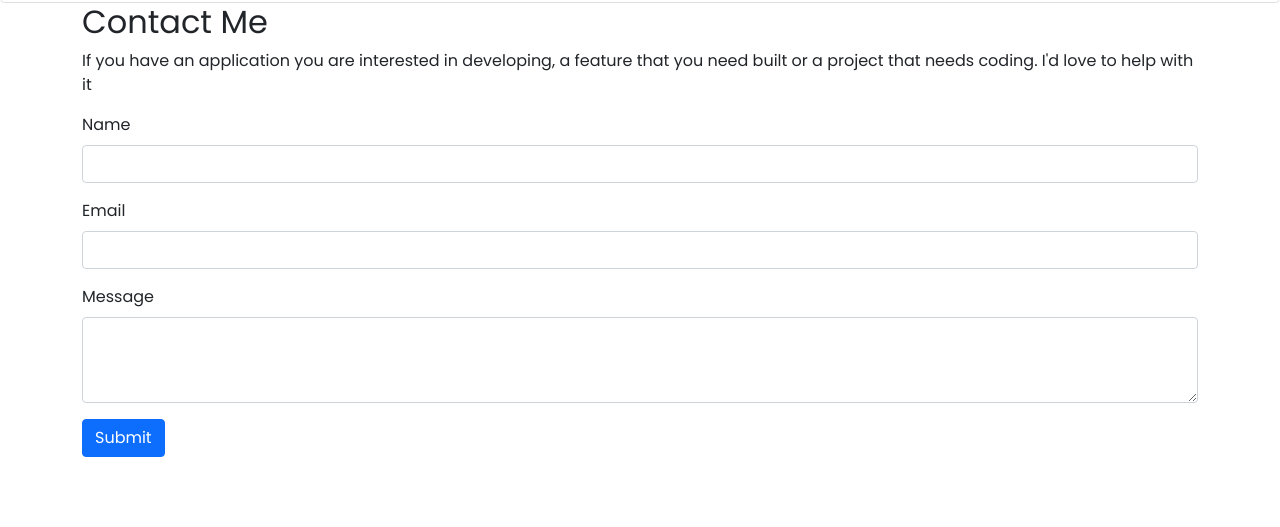
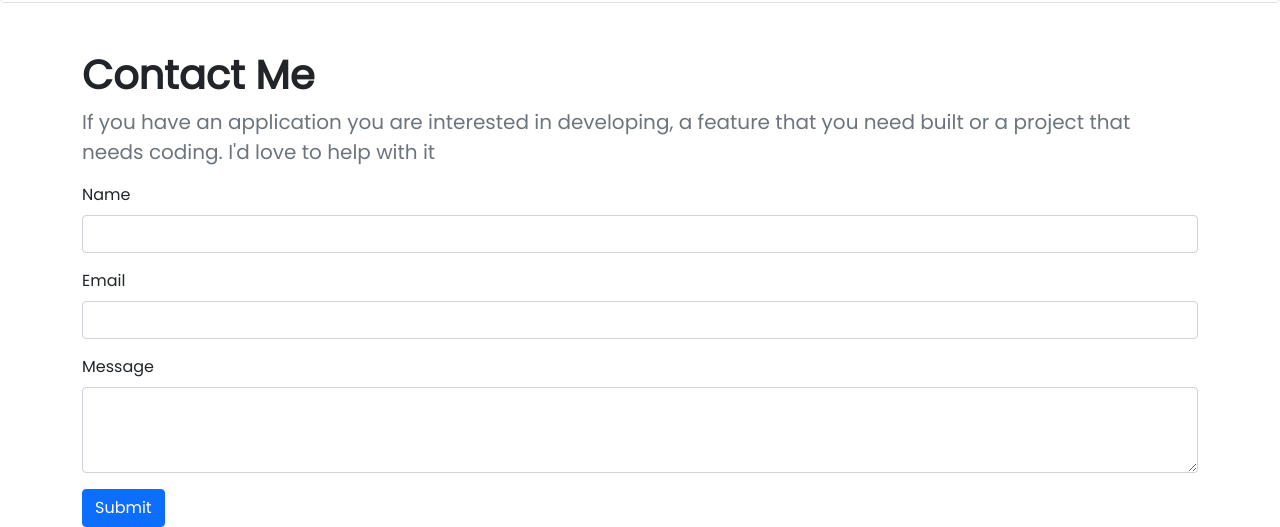
Before and after one commit to jsug9/Bootstrap-Portfolio, a website: page index.html in a window 1280 px wide. Shown: the part 2242-2769 px from the top of the page. Before the commit the page ends 2699 px from the top, so only its background shows below. Drawn offline with nearby package versions, Linux system fonts and the light colour scheme.

Commit message:
change contact class

```diff
--- a/index.html
+++ b/index.html
@@ -182,8 +182,8 @@
     </div>
 
     <footer class="container-sm">
-      <h2>Contact Me</h2>
-      <p>If you have an application you are interested in developing, a feature that you need built or a project that needs coding. I'd love to help with it</p>
+      <h2 class="card-title fs-1 fw-bolder pt-5">Contact Me</h2>
+      <p class="card-text text-secondary fs-5 me-5 me-lg-5">If you have an application you are interested in developing, a feature that you need built or a project that needs coding. I'd love to help with it</p>
       <form>
         <div class="mb-3">
           <label for="name" class="form-label">Name</label>
```
